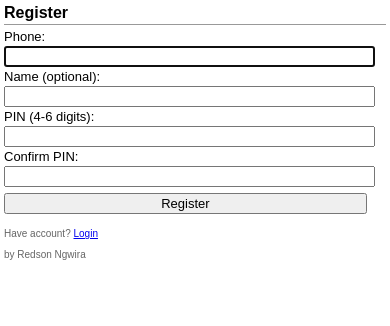
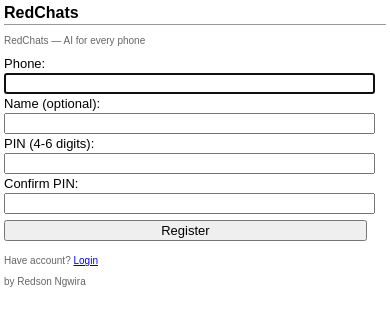
Before and after one commit to redson-ngwira/redchats-feature-phone, a Django app: page /accounts/register/ in a window 390 px wide. Shown: the top 326 px of the page. Run offline with Django 5.2, Linux system fonts and the light colour scheme.

Commit message:
Rename platform to RedChats
- All page titles and branding updated to RedChats
- Login/register show "RedChats — AI for every phone" tagline
- README updated with repo name: redchats-feature-phone
- By Redson Ngwira credit on auth pages

```diff
--- a/accounts/views.py
+++ b/accounts/views.py
@@ -25,7 +25,7 @@
             form.add_error(None, 'Invalid phone or PIN.')
     else:
         form = LoginForm()
-    return render(request, 'accounts/login.html', {'form': form, 'page_title': 'Login'})
+    return render(request, 'accounts/login.html', {'form': form, 'page_title': 'RedChats'})
 
 
 def register_view(request):
@@ -49,7 +49,7 @@
                 return redirect('chat:chat')
     else:
         form = RegisterForm()
-    return render(request, 'accounts/register.html', {'form': form, 'page_title': 'Register'})
+    return render(request, 'accounts/register.html', {'form': form, 'page_title': 'RedChats'})
 
 
 def logout_view(request):
--- a/templates/accounts/login.html
+++ b/templates/accounts/login.html
@@ -1,5 +1,6 @@
 {% extends "base.html" %}
 {% block content %}
+<p class="hint">RedChats — AI for every phone</p>
 {% if form.errors %}
 {% for error in form.non_field_errors %}
 <div class="err">{{ error }}</div>
--- a/templates/accounts/register.html
+++ b/templates/accounts/register.html
@@ -1,5 +1,6 @@
 {% extends "base.html" %}
 {% block content %}
+<p class="hint">RedChats — AI for every phone</p>
 {% if form.errors %}
 {% for field in form %}
 {% for error in field.errors %}
--- a/templates/base.html
+++ b/templates/base.html
@@ -4,7 +4,7 @@
 <head>
 <meta http-equiv="Content-Type" content="application/xhtml+xml; charset=UTF-8"/>
 <meta name="viewport" content="width=device-width, initial-scale=1.0"/>
-<title>{{ page_title|default:"FeatureChat" }}</title>
+<title>{{ page_title|default:"RedChats" }}</title>
 <style>
 body{font-family:sans-serif;font-size:small;margin:4px;padding:0;background:#fff;color:#000}
 h1{font-size:medium;margin:2px 0;border-bottom:1px solid #999;padding-bottom:2px}
```
Also changed, not shown: README.md.
